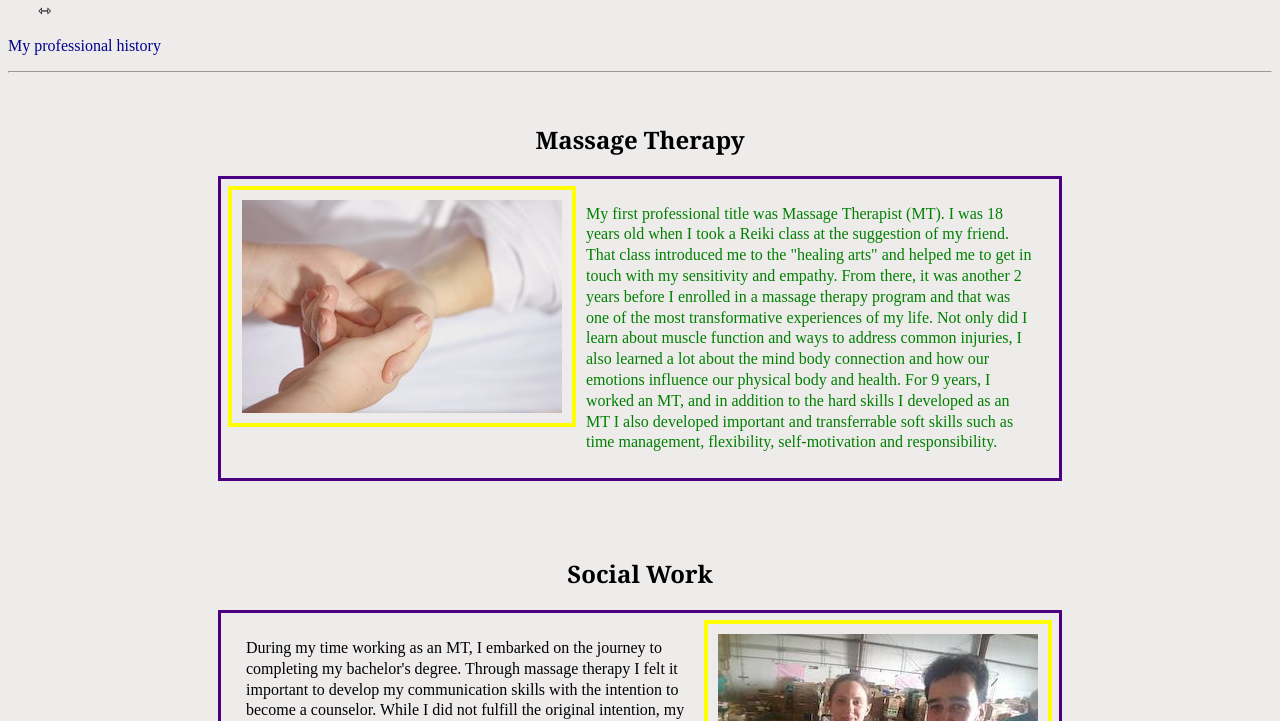
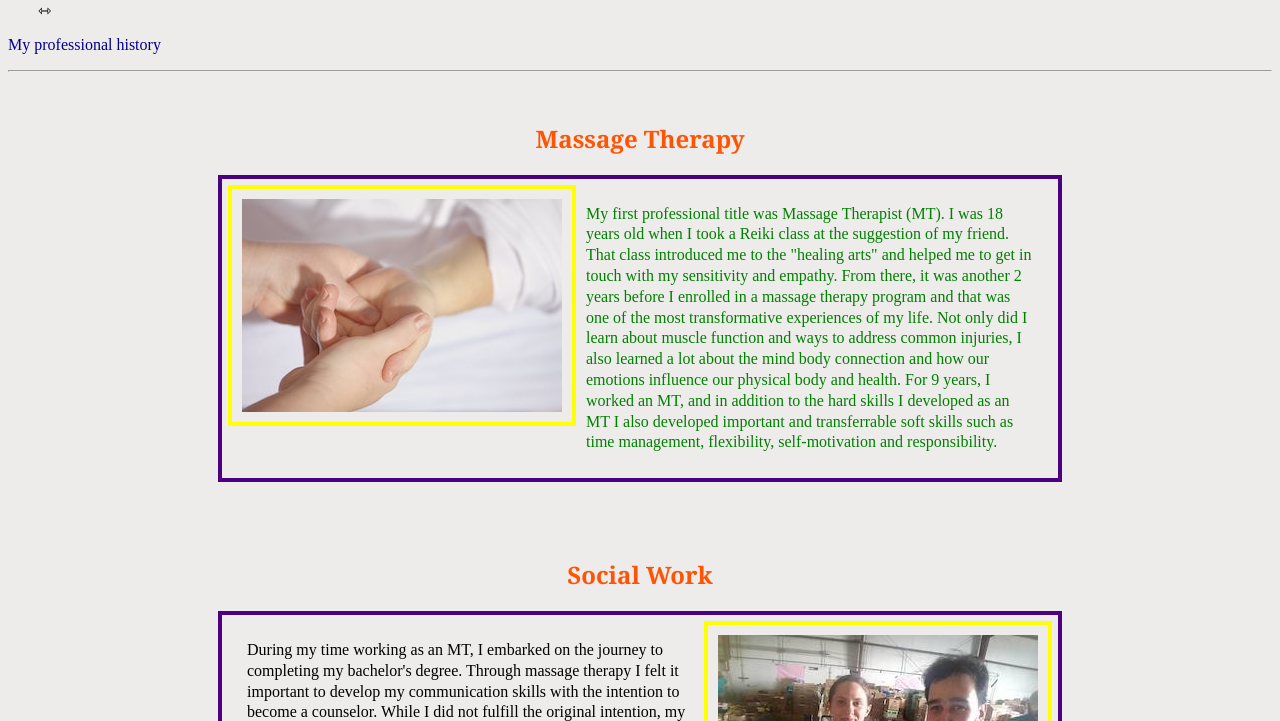
Before and after one commit to PHL-LC101-April22/js-assignment-4-html-me-something-BMars101, a website: page index.html in a window 1280 px wide. Shown: the part 79-800 px from the top of the page. Drawn offline with Linux system fonts and the light colour scheme.

Commit message:
committing updates

```diff
--- a/index.html
+++ b/index.html
@@ -43,7 +43,7 @@
       </main>
       <hr>
       <footer>
-         <p>&copy; Beth Marshall</p>
+         <p>&copy; 2022 Beth Marshall</p>
       </footer>
    </body>
 </html>
--- a/styles.css
+++ b/styles.css
@@ -8,6 +8,7 @@ h2 {
 }
 h2{
     text-align: center;
+    color: #ff5404;
 }
 footer {
     margin: 40px;
@@ -18,8 +19,6 @@ footer {
 }
 #htmlEntity {
     margin-left: 30px;
-    height: 20px;
-    width: 20px;
 }
 .funParagraph {
     color: green;
@@ -31,7 +30,7 @@ footer {
     padding: 10px;
 }
 .jobDescription, .funParagraph {
-    border: 3px solid indigo;
+    border: 4px solid indigo;
     padding: 25px;
     line-height: 1.3em;
 
```
